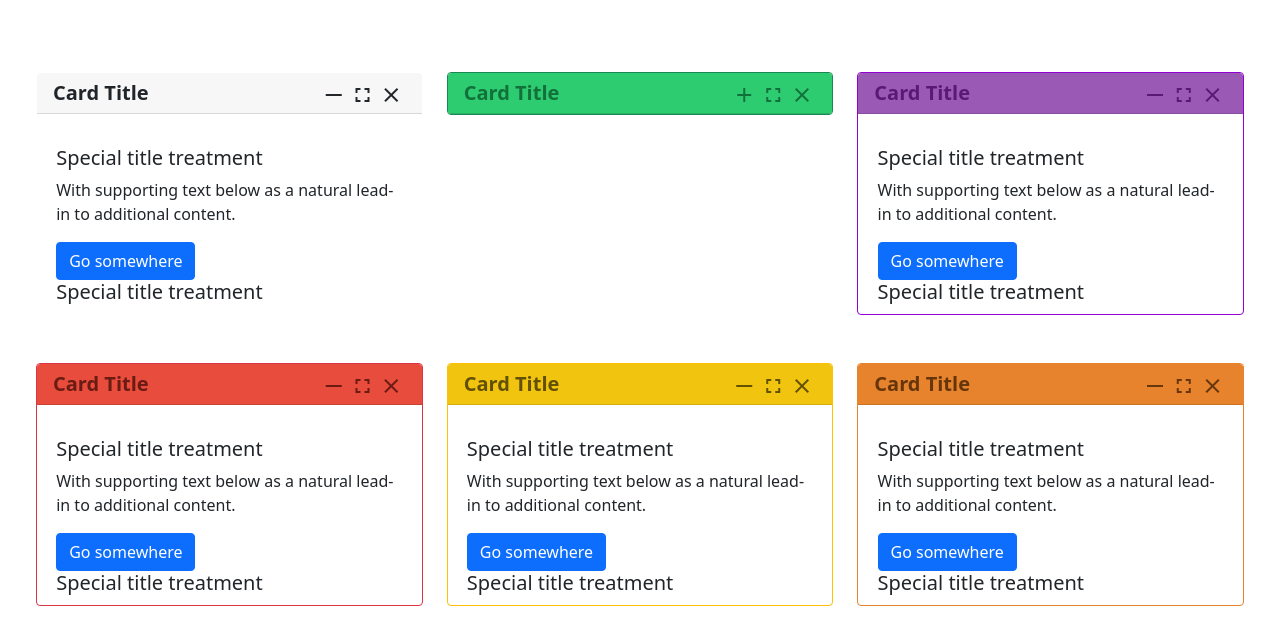
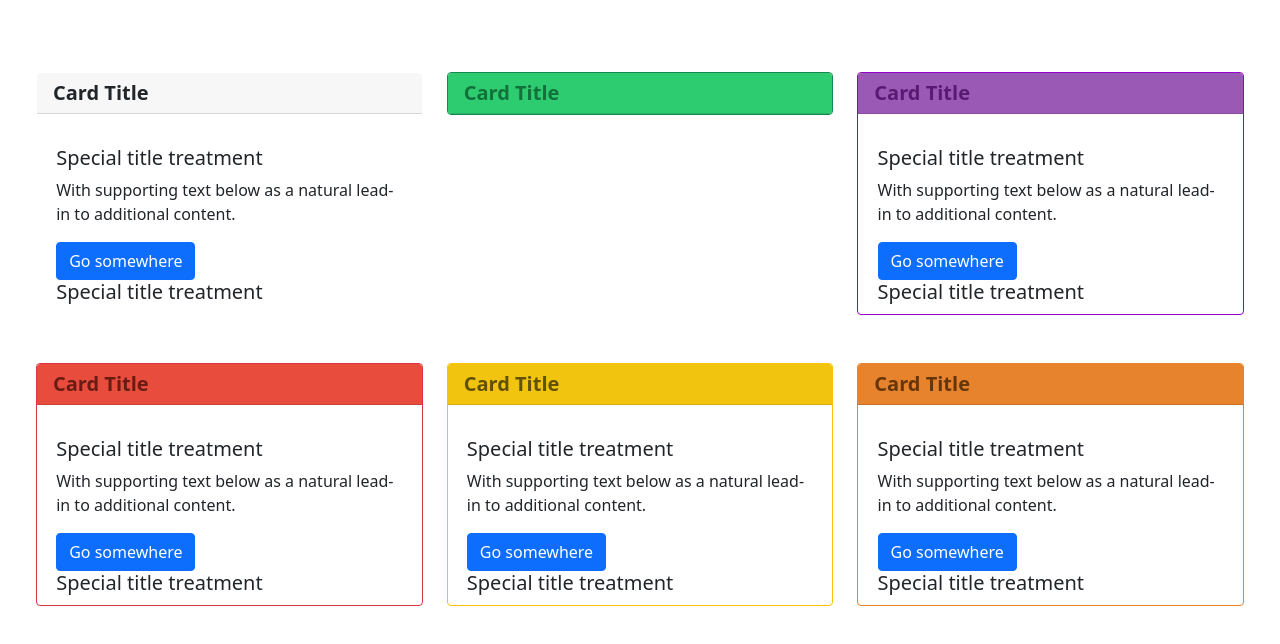
Before and after one commit to anirbansanu/card, a React (Create React App) app: page / in a window 1280 px wide. Shown: the top 644 px of the page. Built offline with nearby package versions, Linux system fonts and the light colour scheme.

Commit message:
ani-bg-transparent added

```diff
--- a/src/components/AniCard/AniCard.css
+++ b/src/components/AniCard/AniCard.css
@@ -18,7 +18,14 @@
   --cut-stone-alert-text: rgba(59, 28, 1, 0.753);
 }
 /* start of bg-colors */
-
+.ani-bg-transparent-txt-white{
+  background-color: transparent;
+  color: rgba(248, 249, 250, 0.712);
+}
+.ani-bg-transparent-txt-black{
+  background-color: transparent;
+  color: rgba(0, 0, 0, 0.712);
+}
 .ani-bg-warning{
     background: var(--ani-warning);
     color: var(--cut-stone-warning-text);
--- a/src/components/AniCard/AniCard.jsx
+++ b/src/components/AniCard/AniCard.jsx
@@ -2,10 +2,15 @@ import React, { Component } from 'react'
 import './AniCard.css'
 import 'material-icons/iconfont/material-icons.css';
 
-export default class Card extends Component {
+export default class AniCard extends Component {
     constructor(props){
         super(props);
         this.state={
+            tools: {
+                maximizeBtn: this.props.allTools?true:this.props.maximizeBtn?this.props.maximizeBtn:false,
+                expandBtn: this.props.allTools?true:this.props.expandBtn?this.props.expandBtn:false,
+                closeBtn: this.props.allTools?true:this.props.closeBtn?this.props.closeBtn:false
+            },
             maximize: this.props.maximize?this.props.maximize:false,
             expand: this.props.expand?this.props.expand:false,
             close: false
@@ -30,27 +35,26 @@ export default class Card extends Component {
     }
     render() {
         return (
-            <div className={`${this.state.close?"close":"card ani-card"} border-${this.props.headerColor} p-0 ${this.state.maximize?"maximize":"minimize"}`} style={{'--ani-card-height':this.props.height}}>
+            <div className={`${this.props.transparent?this.props.transparent:""} ${this.state.close?"close":"card ani-card"} border-${this.props.headerColor} p-0 ${this.state.maximize?"maximize":"minimize"}`} style={{'--ani-card-height':this.props.height}}>
                 <div className={`card-header pb-0 ani-bg-${this.props.headerColor}`}>
                     <h5 className='card-title fw-bold'>{this.props.title?this.props.title:'Card Title'}</h5>
                     <div className='card-tools'>
-                        {this.state.expand?
-                            <span class="material-icons" onClick={this.expandHandler}>
-                                horizontal_rule
-                            </span>
-                            :<span class="material-icons" onClick={this.expandHandler}>
-                                add
-                            </span>
+                        {   this.state.tools.expandBtn?
+                                this.state.expand?
+                                <span class="material-icons" onClick={this.expandHandler}>{this.props.collapseIcon?this.props.collapseIcon:'horizontal_rule'}</span>
+                                :<span class="material-icons" onClick={this.expandHandler}>{this.props.expandIcon?this.props.expandIcon:'horizontal_rule'}</span>
+                            :""
                         }
                         {
-                            this.state.maximize?
-                            <span class="material-icons" onClick={this.maximizeHandler}>fullscreen_exit</span>:
-                            <span class="material-icons" onClick={this.maximizeHandler}>fullscreen</span>
+                            this.state.tools.maximizeBtn?
+                                this.state.maximize?
+                                <span class="material-icons" onClick={this.maximizeHandler}>fullscreen_exit</span>:
+                                <span class="material-icons" onClick={this.maximizeHandler}>fullscreen</span>:""
                         }
                         {
-                            this.state.close?
-                            "":
-                            <span class="material-icons" onClick={this.closeHandler}>clear</span>
+
+                            this.state.tools.closeBtn && !this.state.close?
+                            <span class="material-icons" onClick={this.closeHandler}>clear</span>:""
                         }
                     </div>
                 </div>
```
